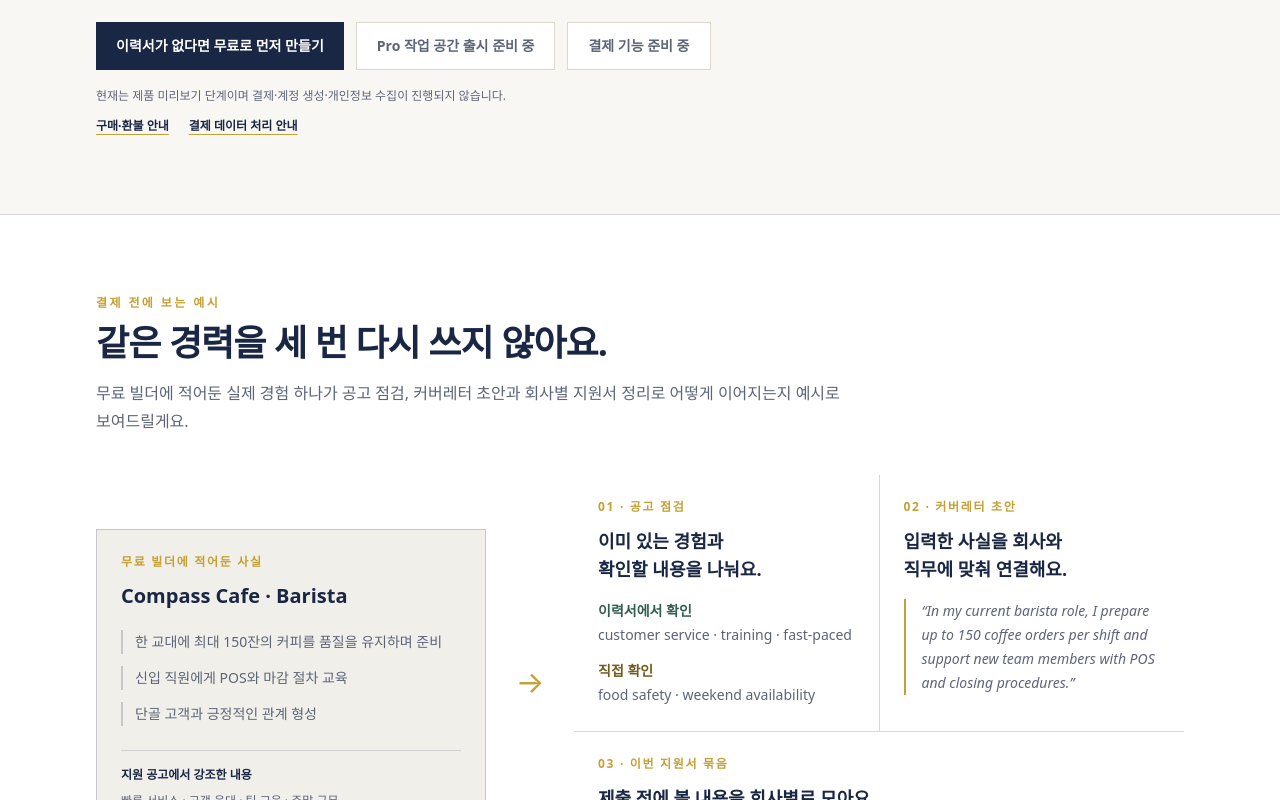
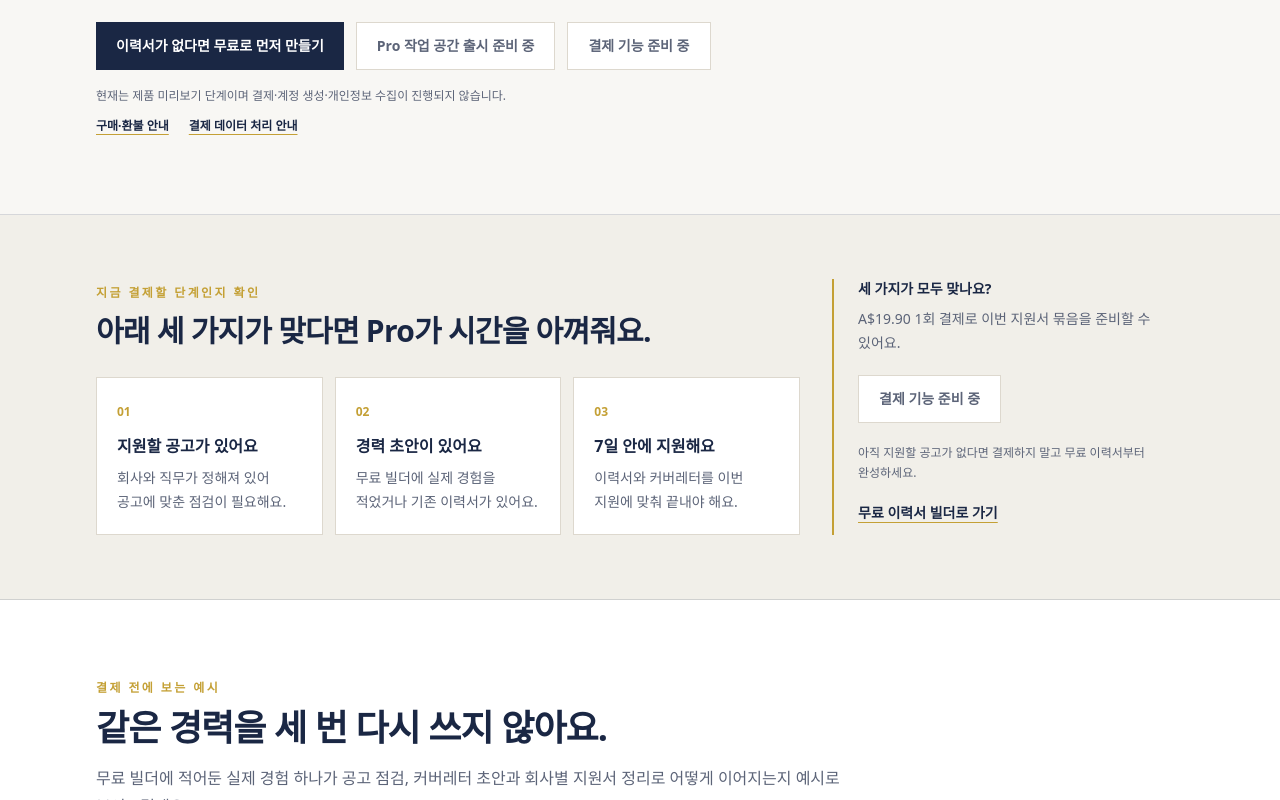
Before and after one commit to jelov219au/aussie-compass, a Next.js app: page /resume-pro in a window 1280 px wide. Shown: the part 593-1393 px from the top of the page. Built offline with nearby package versions, Linux system fonts and the light colour scheme; no server answers.

Commit message:
Resume Pro 구매 적합 고객 기준 추가

```diff
--- a/src/app/resume-pro/page.tsx
+++ b/src/app/resume-pro/page.tsx
@@ -136,7 +136,7 @@ export default async function ResumeProPage({ searchParams }: Props) {
                 <span className="inline-flex min-h-12 items-center border border-border bg-white px-5 py-3 text-sm font-semibold text-muted" aria-label="결제 기능 준비 중">결제 기능 준비 중</span>
               )}
             </div>
-            {checkoutAvailable && <div className="mt-5"><ResumeProCheckoutForm testMode={testCheckoutAvailable} entry={entry} /></div>}
+            {checkoutAvailable && <div id="resume-pro-checkout" className="scroll-mt-24 mt-5"><ResumeProCheckoutForm testMode={testCheckoutAvailable} entry={entry} /></div>}
             <p className="mt-4 text-xs leading-5 text-muted">
               {testCheckoutAvailable
                 ? "현재 버튼은 Stripe 테스트 환경 전용이며 실제 카드 청구는 없습니다. 테스트 이용권과 결제 처리 기술 기록만 생성됩니다."
@@ -150,6 +150,33 @@ export default async function ResumeProPage({ searchParams }: Props) {
                 <Link href="/privacy" className="underline decoration-gold underline-offset-4">결제 데이터 처리 안내</Link>
               </div>
             )}
+          </Container>
+        </section>
+
+        <section className="border-b border-navy/15 bg-surface py-12 sm:py-16" aria-labelledby="buyer-fit-heading">
+          <Container>
+            <div className="grid gap-8 lg:grid-cols-[1fr_22rem] lg:items-end">
+              <div>
+                <p className="text-xs font-semibold uppercase tracking-[0.2em] text-gold">지금 결제할 단계인지 확인</p>
+                <h2 id="buyer-fit-heading" className="mt-3 text-3xl font-semibold tracking-tight text-navy">아래 세 가지가 맞다면 Pro가 시간을 아껴줘요.</h2>
+                <ol className="mt-7 grid gap-3 sm:grid-cols-3">
+                  <li className="border border-border bg-white p-5"><span className="text-xs font-semibold text-gold">01</span><strong className="mt-3 block text-navy">지원할 공고가 있어요</strong><p className="mt-2 text-sm leading-6 text-muted">회사와 직무가 정해져 있어 공고에 맞춘 점검이 필요해요.</p></li>
+                  <li className="border border-border bg-white p-5"><span className="text-xs font-semibold text-gold">02</span><strong className="mt-3 block text-navy">경력 초안이 있어요</strong><p className="mt-2 text-sm leading-6 text-muted">무료 빌더에 실제 경험을 적었거나 기존 이력서가 있어요.</p></li>
+                  <li className="border border-border bg-white p-5"><span className="text-xs font-semibold text-gold">03</span><strong className="mt-3 block text-navy">7일 안에 지원해요</strong><p className="mt-2 text-sm leading-6 text-muted">이력서와 커버레터를 이번 지원에 맞춰 끝내야 해요.</p></li>
+                </ol>
+              </div>
+              <aside className="border-l-2 border-gold pl-6">
+                <p className="text-sm font-semibold text-navy">세 가지가 모두 맞나요?</p>
+                <p className="mt-2 text-sm leading-6 text-muted">A$19.90 1회 결제로 이번 지원서 묶음을 준비할 수 있어요.</p>
+                {checkoutAvailable ? (
+                  <a href="#resume-pro-checkout" className="mt-5 inline-flex min-h-12 items-center justify-center bg-navy px-5 py-3 text-sm font-semibold text-white hover:bg-navy-light">Resume Pro 시작하기 ↓</a>
+                ) : (
+                  <span className="mt-5 inline-flex min-h-12 items-center border border-border bg-white px-5 py-3 text-sm font-semibold text-muted">결제 기능 준비 중</span>
+                )}
+                <p className="mt-5 text-xs leading-5 text-muted">아직 지원할 공고가 없다면 결제하지 말고 무료 이력서부터 완성하세요.</p>
+                <Link href="/resume-builder" className="mt-2 inline-flex min-h-11 items-center text-sm font-semibold text-navy underline decoration-gold underline-offset-4">무료 이력서 빌더로 가기</Link>
+              </aside>
+            </div>
           </Container>
         </section>
 
```
